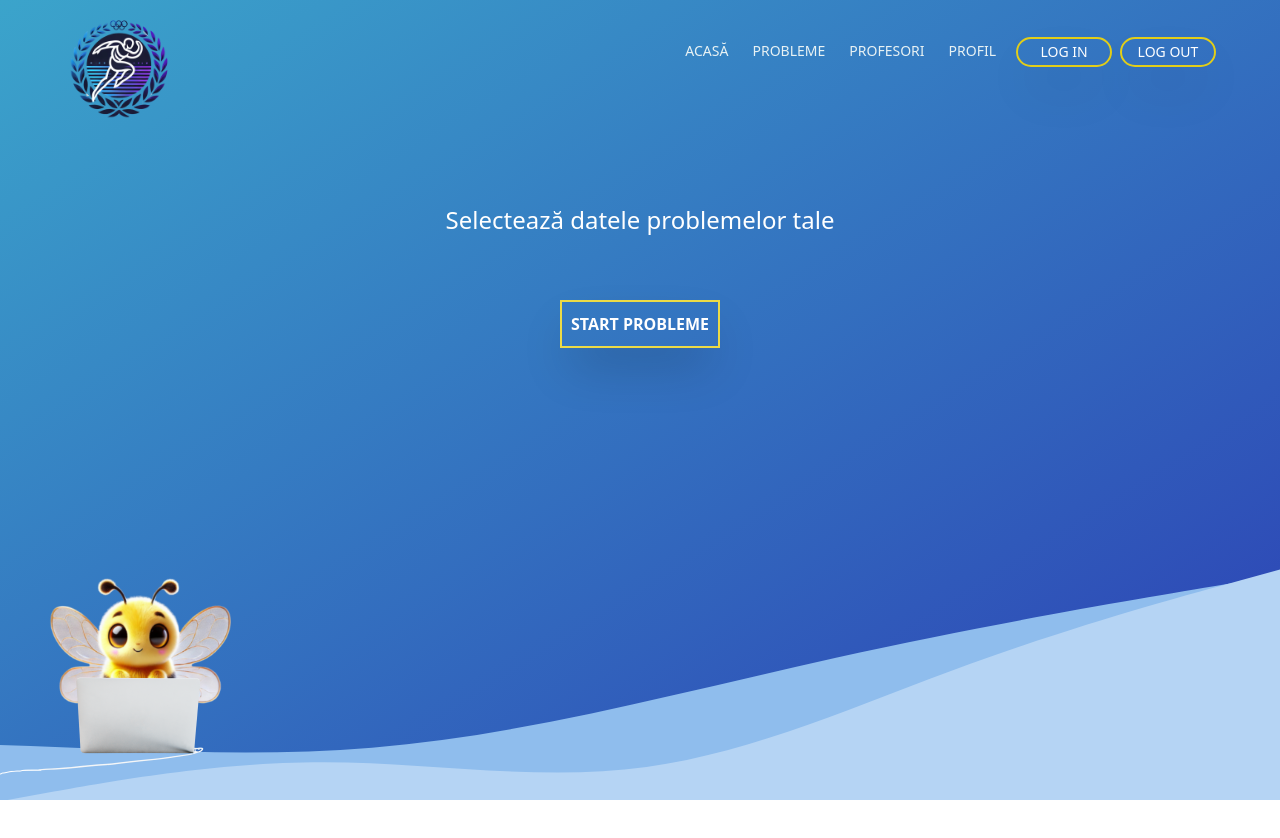
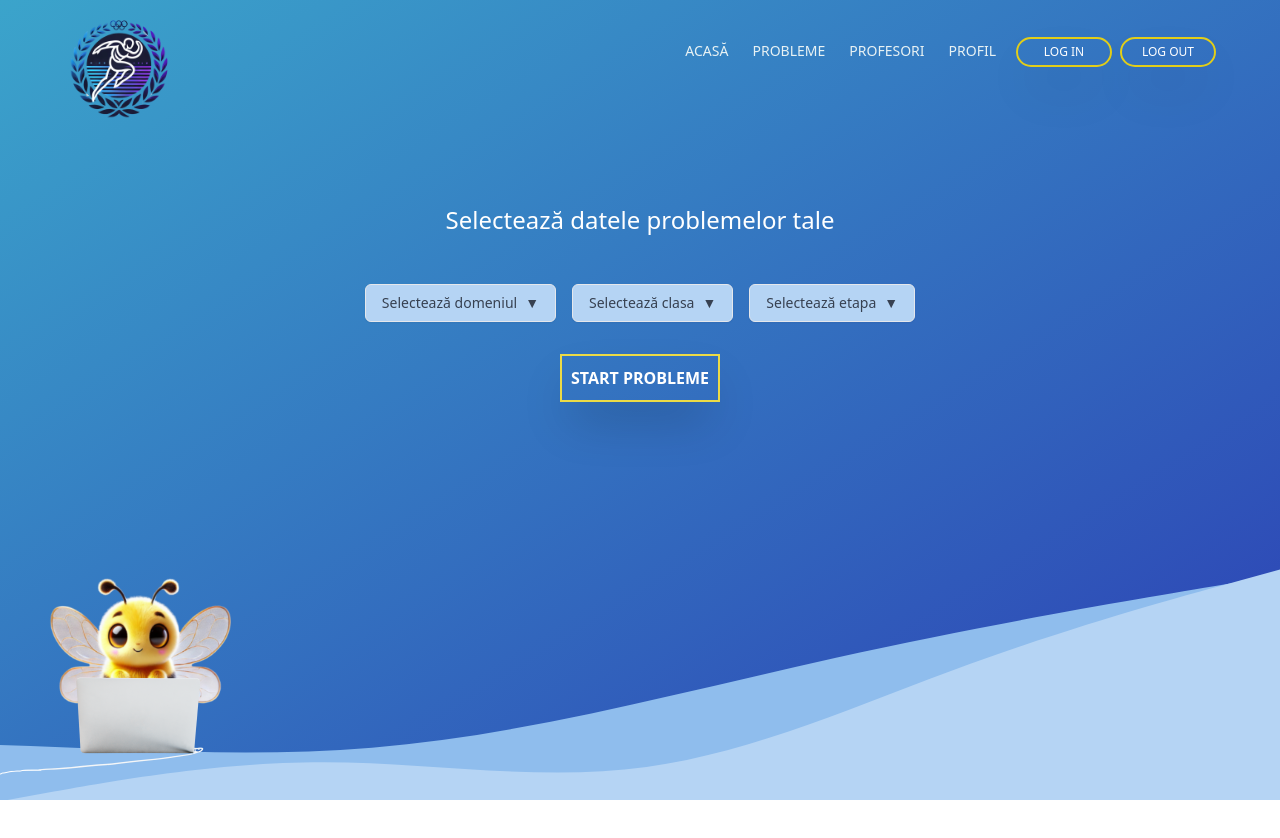
Before and after one commit to VeressIris/unihack2024, a React (Vite) app in the folder frontend/frontend/: page /select in a window 1280 px wide. Built offline with nearby package versions, Linux system fonts and the light colour scheme.

Commit message:
add dropdown to select page

```diff
--- a/frontend/frontend/src/assets/components/circleButton.jsx
+++ b/frontend/frontend/src/assets/components/circleButton.jsx
@@ -4,7 +4,7 @@ const CircleButton = ({ text, rounded = true }) => {
   return (
     <button
       style={{ borderColor: 'hsl(54, 81%, 49%)' }}
-      className={`group relative flex h-[30px] w-24 items-center justify-center overflow-hidden text-white shadow-2xl transition-all border-2 border-solid bg-transparent before:absolute before:h-0 before:w-0 before:rounded-full before:bg-[hsl(54,81%,49%)] before:duration-500 before:ease-out hover:shadow-orange-600 hover:before:h-40 hover:before:w-40 ${
+      className={`group relative flex h-[30px] font-medium text-xs w-24 items-center justify-center overflow-hidden text-white shadow-2xl transition-all border-2 border-solid bg-transparent before:absolute before:h-0 before:w-0 before:rounded-full before:bg-[hsl(54,81%,49%)] before:duration-500 before:ease-out hover:shadow-orange-600 hover:before:h-40 hover:before:w-40 ${
         rounded ? 'rounded-full' : ''
       }`}
     >
--- /dev/null
+++ b/frontend/frontend/src/assets/components/dropdown.jsx
@@ -0,0 +1,43 @@
+import React, { useState } from 'react';
+
+const Dropdown = ({ options, label, onSelect }) => {
+  const [isOpen, setIsOpen] = useState(false);
+  const [selectedOption, setSelectedOption] = useState(label);
+
+  const handleOptionClick = (option) => {
+    setSelectedOption(option);
+    setIsOpen(false);
+    onSelect(option);
+  };
+
+  return (
+    <div className="relative inline-block text-left">
+      <button
+        type="button"
+        className="inline-flex justify-center items-center w-full rounded-md border border-dblbnsw shadow-sm px-4 py-2 bg-lbnsw text-sm font-medium text-gray-700 hover:bg-gray-50 text-center" // Add text-center here
+        onClick={() => setIsOpen(!isOpen)}
+      >
+        {selectedOption}
+        <span className="ml-2">&#x25bc;</span> {/* Down arrow */}
+      </button>
+
+      {isOpen && (
+        <div className="absolute z-10 mt-2 w-full rounded-md bg-lbnsw shadow-lg">
+          <ul className="py-1">
+            {options.map((option, index) => (
+              <li
+                key={index}
+                onClick={() => handleOptionClick(option)}
+                className="cursor-pointer px-4 py-2 text-gray-700 hover:bg-gray-100 text-center" // Center text in options
+              >
+                {option}
+              </li>
+            ))}
+          </ul>
+        </div>
+      )}
+    </div>
+  );
+};
+
+export default Dropdown;
--- a/frontend/frontend/src/pages/Select.jsx
+++ b/frontend/frontend/src/pages/Select.jsx
@@ -8,6 +8,12 @@ import wavebeh from '../assets/images/select-images/wave-select-2.svg';
 import wavefro from '../assets/images/select-images/wave-select-1.svg';
 import laptop from '../assets/images/select-images/laptop-bee/laptop.png';
 import Button from '../assets/components/btn';
+import Dropdown from '../assets/components/dropdown';
+
+
+const domain_opt = ['Biologie', 'Istorie', 'Engleză'];
+const class_opt = ['IX', 'X', 'XI','XII'];
+const phase_opt = ['Locală', 'Județeană', 'Națională'];
 
 const Select = () => {
   const [currentBeeImage, setCurrentBeeImage] = useState(bee);
@@ -22,22 +28,21 @@ const Select = () => {
       setCurrentBeeImage(images[index]);
 
       let nextInterval;
-
       if (images[index] === bee && images[(index + 1) % images.length] === beehcy) {
-        nextInterval = 3000; // 20 seconds between bee and beehcy
+        nextInterval = 3000;
       } else if (images[index] === beehcy && images[(index + 1) % images.length] === beecy) {
-        nextInterval = 50; // 0.5 seconds between beehcy and beecy
+        nextInterval = 50;
       } else if (images[index] === beecy && images[(index + 1) % images.length] === bee) {
-        nextInterval = 40; // 0.5 seconds between beecy and bee
+        nextInterval = 40;
       }
 
-      clearInterval(interval); // Clear the previous interval
-      interval = setInterval(startTransition, nextInterval); // Set a new interval with the updated duration
+      clearInterval(interval);
+      interval = setInterval(startTransition, nextInterval);
     };
 
-    interval = setInterval(startTransition,10); // Start with 20s interval for the first transition
+    interval = setInterval(startTransition, 3000);
 
-    return () => clearInterval(interval); // Cleanup on component unmount
+    return () => clearInterval(interval);
   }, []);
 
   const handleSelect = (option) => {
@@ -79,10 +84,15 @@ const Select = () => {
       </div>
 
       <div className="flex flex-col items-center mt-20 z-20">
-        <h2 className="text-white text-2xl font-medium mb-8">Selectează datele problemelor tale</h2>
+        <h2 className="text-white text-2xl font-medium mb-0">Selectează datele problemelor tale</h2>
+      </div>
+      <div className="flex flex-row items-center space-x-4 mt-12">
+        <Dropdown options={domain_opt} label="Selectează domeniul" onSelect={handleSelect} />
+        <Dropdown options={class_opt} label="Selectează clasa" onSelect={handleSelect} />
+        <Dropdown options={phase_opt} label="Selectează etapa" onSelect={handleSelect} />
       </div>
 
-      <div className="mt-8 flex items-center z-20">
+      <div className="mt-8 flex flex-row items-center">
         <Link to="/loading">
           <Button text="START PROBLEME" onClick={onStartProblemeClick} />
         </Link>
```
